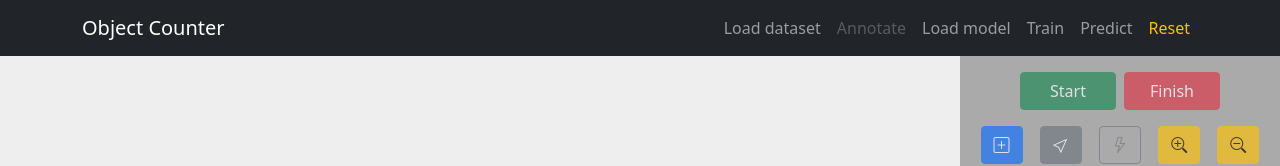
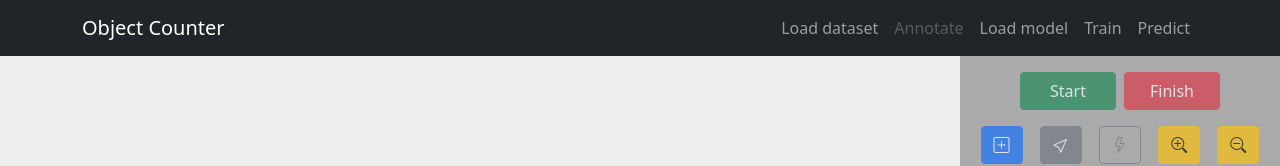
Before and after one commit to kkeroo/object_counter, a React (Create React App) app in the folder client/: page / in a window 1280 px wide. Shown: the top 166 px of the page. Built offline with nearby package versions, Linux system fonts and the light colour scheme; no server answers.

Commit message:
Umaknjen gumb Reset.

```diff
--- a/client/src/components/Navbar.js
+++ b/client/src/components/Navbar.js
@@ -20,7 +20,6 @@ function Navigation(props){
                         <Nav.Link href="#3" onClick={() => {props.onLoadModel()}}>Load model</Nav.Link>
                         <Nav.Link href="#4" onClick={() => {props.onTrainModel()}}>Train</Nav.Link>
                         <Nav.Link href="#5" onClick={() => {props.onPredict()}}>Predict</Nav.Link>
-                        <Nav.Link className="text-warning" size="sm" onClick={() => {props.onReset()}}>Reset</Nav.Link>
                     </Nav>
                 </Navbar.Collapse>
             </Container>
```
